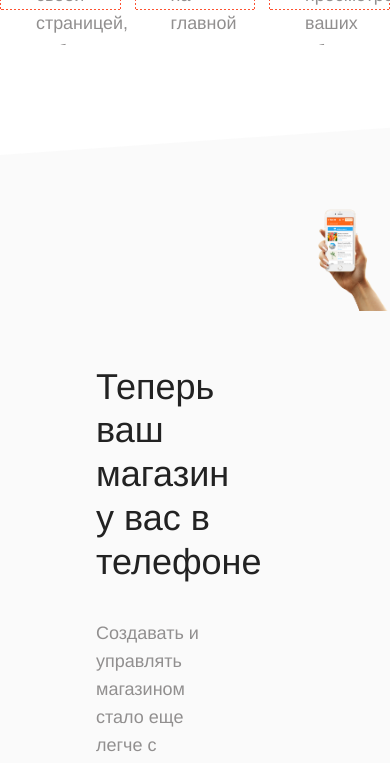
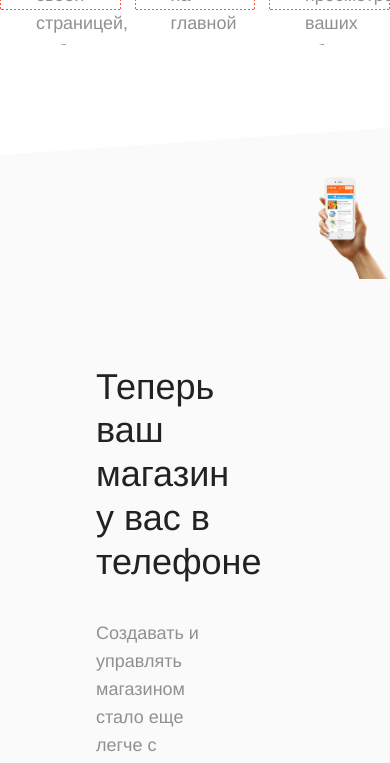
Before and after one commit to inci-august/tap, a website: page index.html in a window 390 px wide. Shown: the part 1077-1840 px from the top of the page. Drawn offline with nearby package versions, Linux system fonts and the light colour scheme; files that its build step writes are made by us from their sources.

Commit message:
Minor changes in mobile-section styles

```diff
--- a/src/scss/components/_mobile-section.scss
+++ b/src/scss/components/_mobile-section.scss
@@ -1,7 +1,7 @@
 .mobile-version {
   position: relative;
   background: $light-bg;
-  padding-top: 10rem;
+  padding-top: 8rem;
 
   &:before {
     z-index: 1;
@@ -21,7 +21,7 @@
 
   &__text-content {
     width: 80%;
-    padding: 10rem 6rem;
+    padding: 12rem 6rem;
   }
 
   &__title {
```
